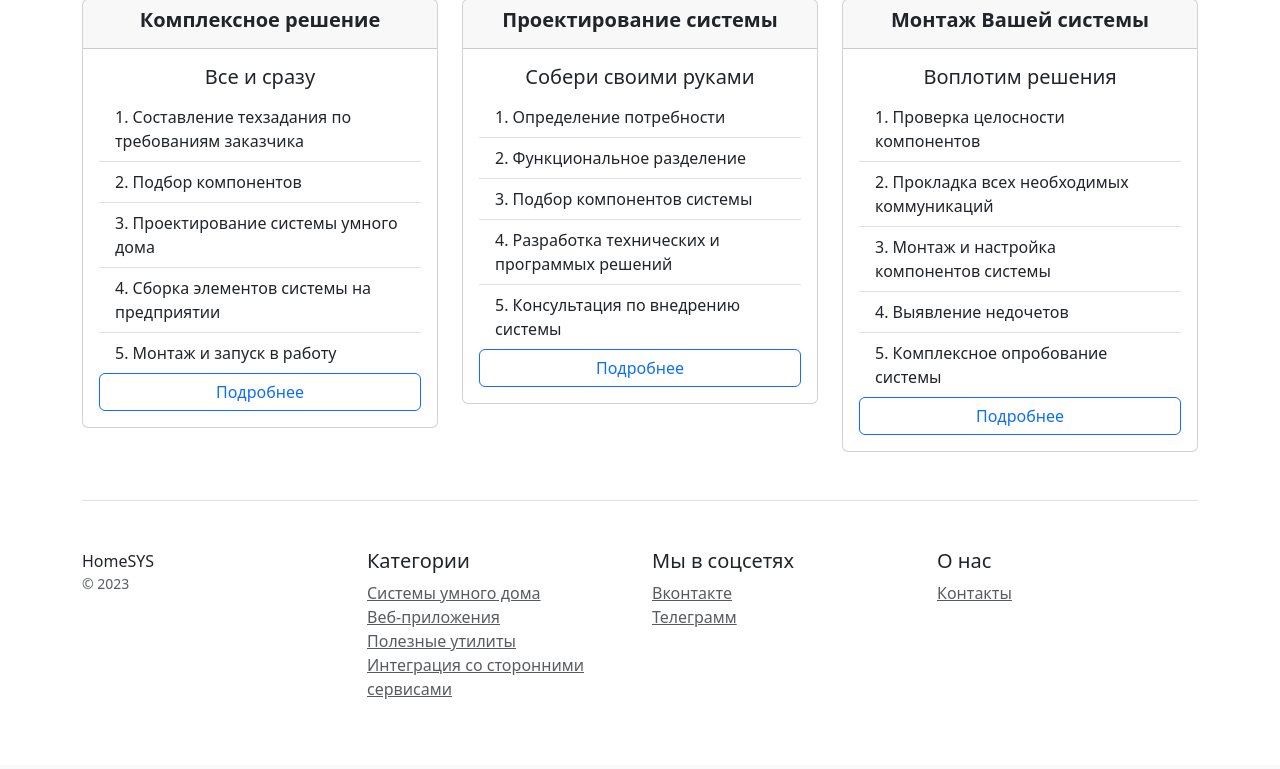
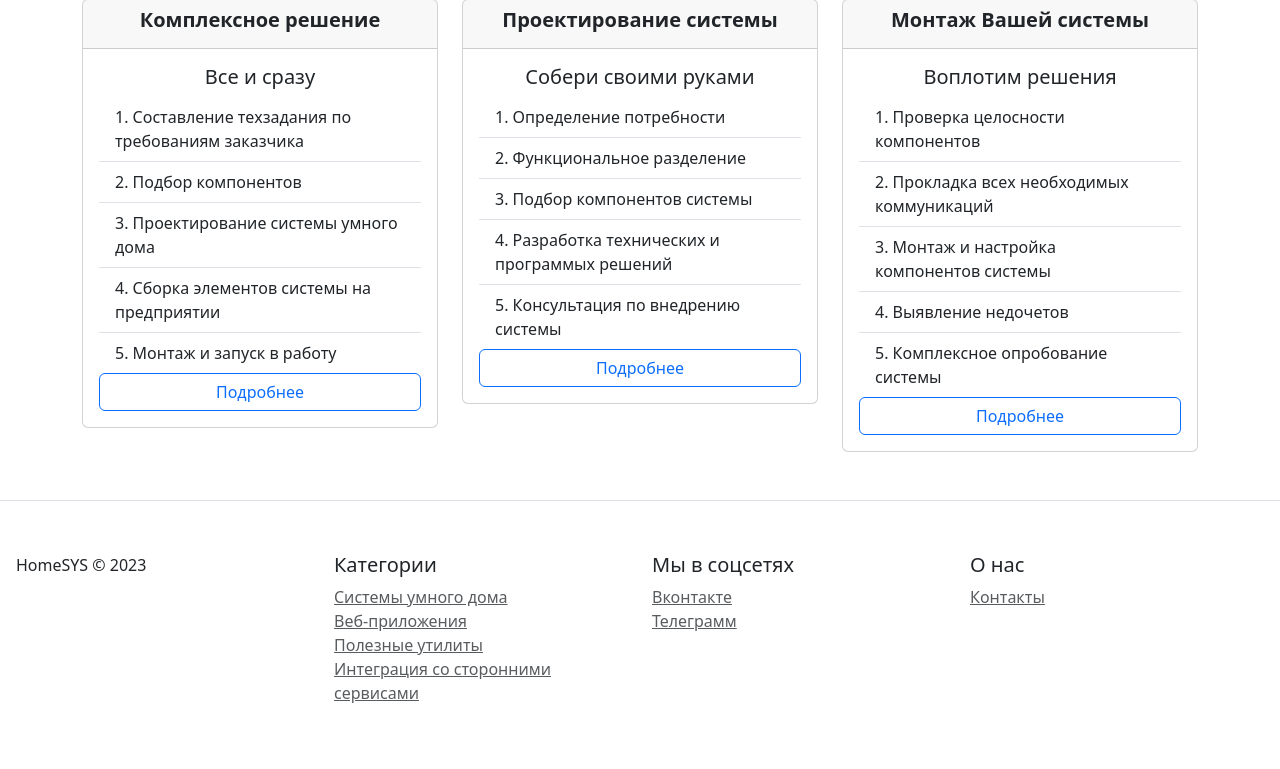
Before and after one commit to ualex90/InternetShop, a Django app: page / in a window 1280 px wide. Shown: the part 181-950 px from the top of the page. Before the commit the page ends 880 px from the top, so only its background shows below. Run offline with Django 4.2, Linux system fonts and the light colour scheme; some libraries are stand-ins or nearby versions.

Commit message:
Mod .html

```diff
--- a/catalog/templates/catalog/index.html
+++ b/catalog/templates/catalog/index.html
@@ -1,7 +1,7 @@
 <head>
     <meta charset="utf-8">
     <meta name="viewport" content="width=device-width, initial-scale=1">
-    <title>Контакты</title>
+    <title>Каталог</title>
     <link href="/static/css/bootstrap.min.css" rel="stylesheet">
 </head>
 <body>
@@ -85,11 +85,11 @@
             </div>
         </div>
     </div>
+</div>
 <footer class="pt-4 my-md-5 pt-md-5 border-top">
-            <div class="row">
-                <div class="col-12 col-md">
-                    HomeSYS
-                    <small class="d-block mb-3 text-muted">&copy; 2023</small>
+    <div class="row m-lg-1">
+        <div class="col-6 col-md">
+            HomeSYS &copy; 2023
         </div>
         <div class="col-6 col-md">
             <h5>Категории</h5>
@@ -116,7 +116,6 @@
     </div>
 </footer>
 </div>
-</div>
 <script src="/static/js/bootstrap.bundle.min.js"></script>
 </body>
 </html>
```
Also changed, not shown: catalog/templates/catalog/contacts.html (+5 -5 lines). Lines whose indentation alone changed are shown as unchanged.
